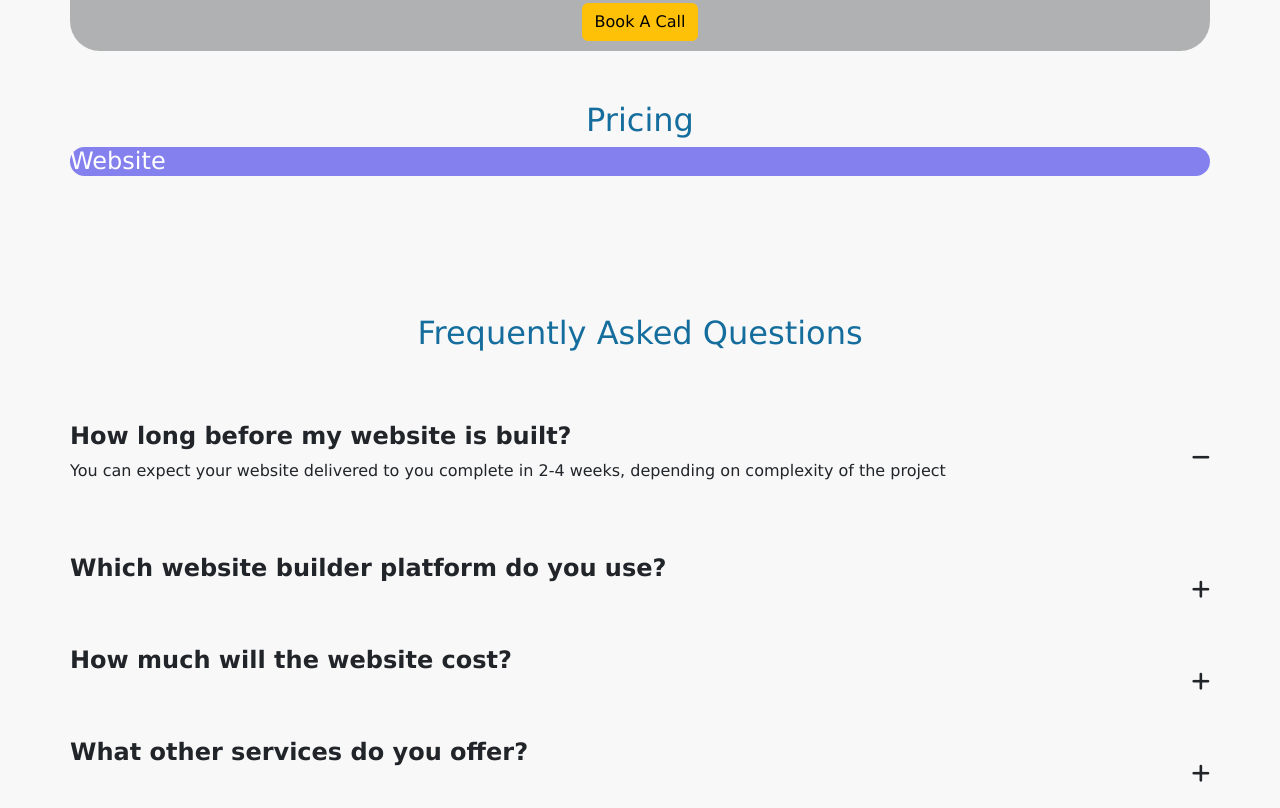
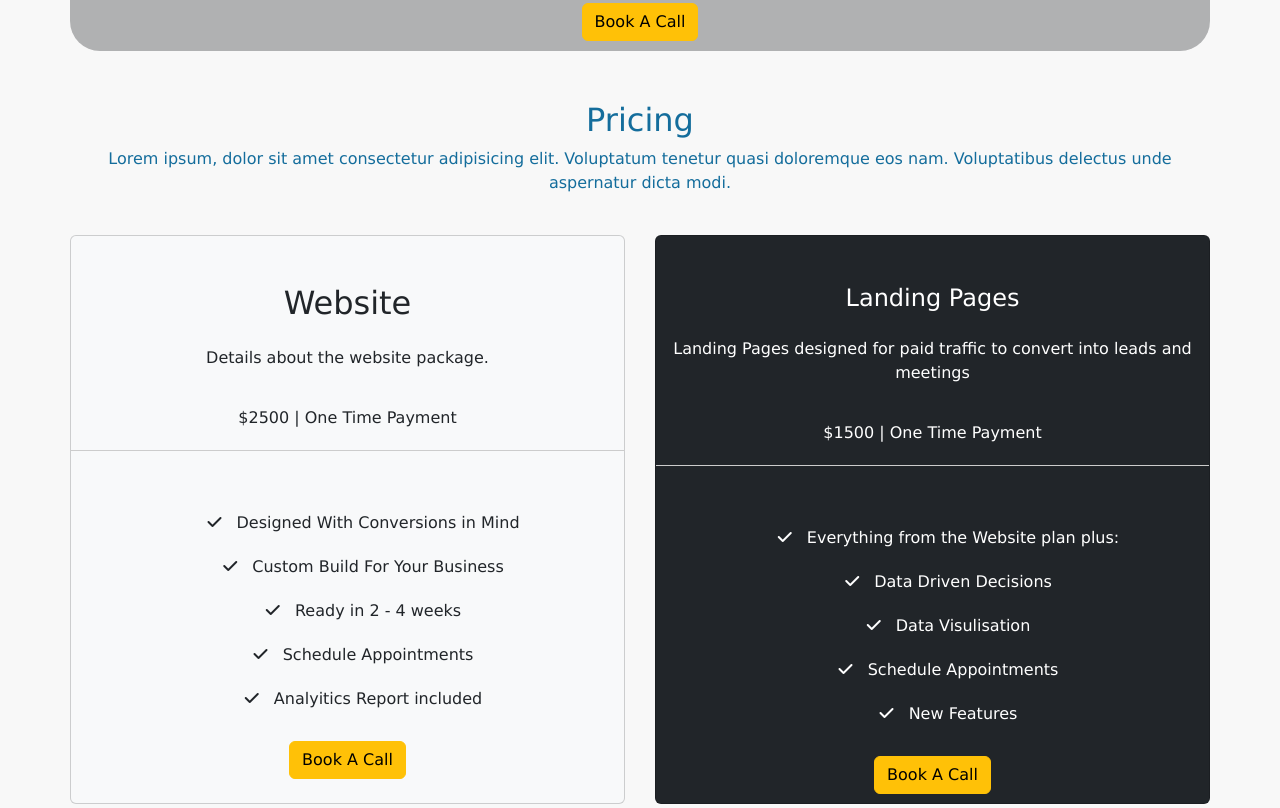
Before and after one commit to BenWilliams89/Website-Template, a plain HTML site: page index.html in a window 1280 px wide. Shown: the part 2752-3560 px from the top of the page. Drawn offline with nearby package versions, Linux system fonts and the light colour scheme.

Commit message:
Add pricing section and complete desktop version

```diff
--- a/css/style.css
+++ b/css/style.css
@@ -322,11 +322,36 @@ h1 {
     color: #146d9c;
 }
 
-.pricing-card {
-    background: #8481ee;
-    color: #fff;
-    border-radius: 20px;
+.pricing-grid {
+    display: grid;
+    grid-template-columns: repeat(2, 1fr);
+    gap: 30px;
+    margin-top: 40px;
 }
+
+.pricing .pricing-subheading {
+    margin-bottom: 30px;
+}
+
+.pricing .pricing-card-price {
+    margin-bottom: 30px;
+    padding: 20px 0;
+    border-bottom: 1px solid #ccc;
+}
+
+.pricing ul {
+    margin: 30px 0;
+    list-style: none;
+}
+
+.pricing ul li {
+    margin-bottom: 20px;
+}
+
+.pricing ul li i {
+    margin-right: 10px;
+}
+
 
 
 /* Media Querey for mobile navbar */
--- a/index.html
+++ b/index.html
@@ -201,12 +201,93 @@
         <div class="container">
             <div class="pricing-title">
                 <h2>Pricing</h2>
+                <p class="subheading">
+                    Lorem ipsum, dolor sit amet consectetur adipisicing elit. Voluptatum tenetur quasi doloremque eos nam. Voluptatibus delectus unde aspernatur dicta modi.
+                </p>
             </div>
 
-            <div class="pricing-card">
-                <div class="pricing-card-title">
-                    <h4>Website</h3>
-                </div>
+            <div class="pricing-grid">
+                <div class="card bg-light text-center">
+                    <div class="pricing-header mt-5">
+                        <h2> Website</h2>
+                    </div>
+                    <div class="pricing-body mt-3">
+                        <p>Details about the website package.</p>
+                    </div>
+                    <p class="pricing-card-price">
+                        <span class="text-xl">$2500 | One Time Payment
+                    </p>
+
+                    <div class="pricing-card-body">
+                        <ul>
+                            <li>
+                                <i class="fas fa-check"></i> Designed With Conversions in Mind
+                            </li>
+                            <li>
+                                <i class="fas fa-check"></i> Custom Build For Your Business
+                            </li>
+                            <li>
+                                <i class="fas fa-check"></i> Ready in 2 - 4 weeks
+                            </li>
+                            <li>
+                                <i class="fas fa-check"></i> Schedule Appointments
+                            </li>
+                            <li>
+                                <i class="fas fa-check"></i> Analyitics Report included
+                            </li>
+                        </ul>
+                        <a href="" class="btn btn-warning mb-4">Book A Call</a>
+                    </div>
+                 </div>
+
+                 <div class="card bg-dark text-white text-center">
+                    <div class="pricing-card-header">
+                        <h4 class="pricing-heading text-xl mt-5">
+                            Landing Pages
+                        </h4>
+                        <p class="pricing-card-subheading mt-4">
+                            Landing Pages designed for paid traffic to convert into leads and meetings
+                        </p>
+                        <p class="pricing-card-price">
+                            <span class="text-xl">$1500 | One Time Payment
+                        </p>
+                    </div>
+                    <div class="pricing-card-body">
+                        <ul>
+                            <li>
+                                <i class="fas fa-check"></i> Everything from the Website plan plus:
+                            </li>
+                            <li>
+                                <i class="fas fa-check"></i> Data Driven Decisions
+                            </li>
+                            <li>
+                                <i class="fas fa-check"></i> Data Visulisation
+                            </li>
+                            <li>
+                                <i class="fas fa-check"></i> Schedule Appointments
+                            </li>
+                            <li>
+                                <i class="fas fa-check"></i> New Features
+                            </li>
+                        </ul>
+                        <a href="" class="btn btn-warning">Book A Call</a>
+                    </div>
+                 </div>
+            </div>
+
+
+            </div>
+
+
+
+
+
+
+
+
+
+
+
             </div>
         </div>
     </section>
```
